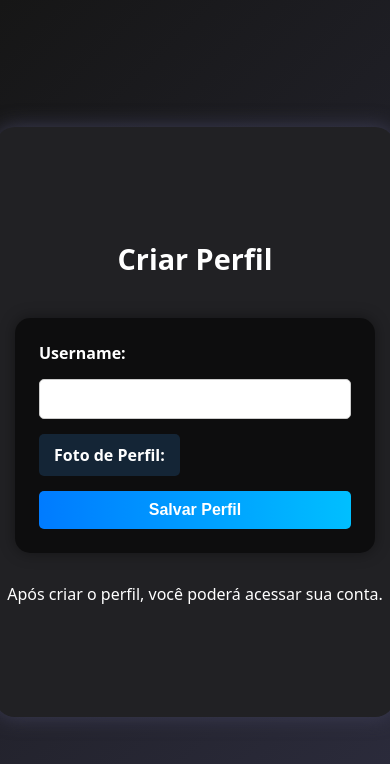
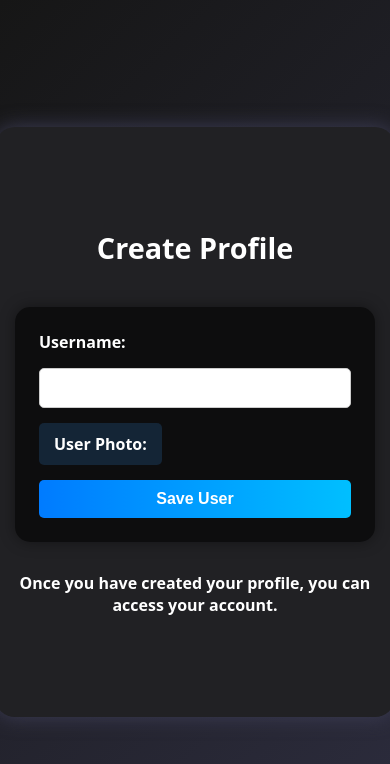
Before and after one commit to davipy-LAB/my-network, a React (Vite) app: page /create-profile in a window 390 px wide. Shown: the top 764 px of the page. Built offline with nearby package versions, Linux system fonts and the light colour scheme.

Commit message:
My Network (1.5) Keyframes inclementados, além de responsividade melhorada

```diff
--- a/src/create-profile.css
+++ b/src/create-profile.css
@@ -163,3 +163,86 @@ body {
       padding: 0.75rem;
     }
   }
+
+/* Animações de entrada */
+@keyframes fadeInUp {
+  to {
+    opacity: 1;
+    transform: translateY(0);
+  }
+}
+
+.create-profile > div {
+  opacity: 0;
+  transform: translateY(20px);
+  animation: fadeInUp 0.5s forwards;
+  animation-delay: 0.1s;
+  transition: all 0.3s ease;
+}
+
+.create-profile > div:nth-child(2) {
+  animation-delay: 0.2s;
+}
+.create-profile > div:nth-child(3) {
+  animation-delay: 0.3s;
+}
+.create-profile > div:nth-child(4) {
+  animation-delay: 0.4s;
+}
+
+/* Header animado */
+@keyframes fadeInDown {
+  to {
+    opacity: 1;
+    transform: translateY(0);
+  }
+}
+
+.container{
+  opacity: 0;
+  transform: translateY(-20px);
+  animation: fadeInDown 0.5s forwards;
+}
+
+.container > h2 {
+  opacity: 0;
+  transform: translateY(-20px);
+  animation: fadeInDown 0.5s forwards;
+  animation-delay: 0.1s;
+}
+
+@keyframes fadeInDown {
+  to {
+    opacity: 1;
+    transform: translateY(0);
+  }
+}
+
+.create-profile > h2 {
+  opacity: 0;
+  transform: translateY(-20px);
+  animation: fadeInDown 0.5s forwards;
+  animation-delay: 0.1s;
+}
+.create-profile > h2:nth-child(2) {
+  animation-delay: 0.2s;
+}
+.create-profile > h2:nth-child(3) {
+  animation-delay: 0.3s;
+}
+.create-profile > h2:nth-child(4) {
+  animation-delay: 0.4s;
+}
+
+.create-profile p {
+  opacity: 0;
+  transform: translateY(-20px);
+  animation: fadeInDown 0.5s forwards;
+  animation-delay: 0.2s;
+}
+
+.create-profile p{
+  font-family: system-ui, -apple-system, BlinkMacSystemFont, 'Segoe UI', Roboto, Oxygen, Ubuntu, Cantarell, 'Open Sans', 'Helvetica Neue', sans-serif;
+  font-size: 16px;
+  font-weight: bold;
+}
--- a/src/create-profile.jsx
+++ b/src/create-profile.jsx
@@ -26,7 +26,7 @@ function CreateProfile() {
 
   return (
     <div className="create-profile">
-      <h2>Criar Perfil</h2>
+      <h2>Create Profile</h2>
       <div className='container'>
       <form onSubmit={handleSubmit}>
         <label>Username:</label>
@@ -37,7 +37,7 @@ function CreateProfile() {
           required
         />
 
-        <label htmlFor="profilePic" className="file-label">Foto de Perfil:</label>
+        <label htmlFor="profilePic" className="file-label">User Photo:</label>
         <input
           id="profilePic"
           type="file"
@@ -48,10 +48,10 @@ function CreateProfile() {
         {profilePic && (
           <p className="file-name">{profilePic.name}</p>
         )}
-        <button type="submit">Salvar Perfil</button>
+        <button type="submit">Save User</button>
       </form>
       </div>
-      <p>Após criar o perfil, você poderá acessar sua conta.</p>
+      <p>Once you have created your profile, you can access your account.</p>
     </div>
   );
 }
```
Also changed, not shown: src/App.css (line endings or trailing spaces).
